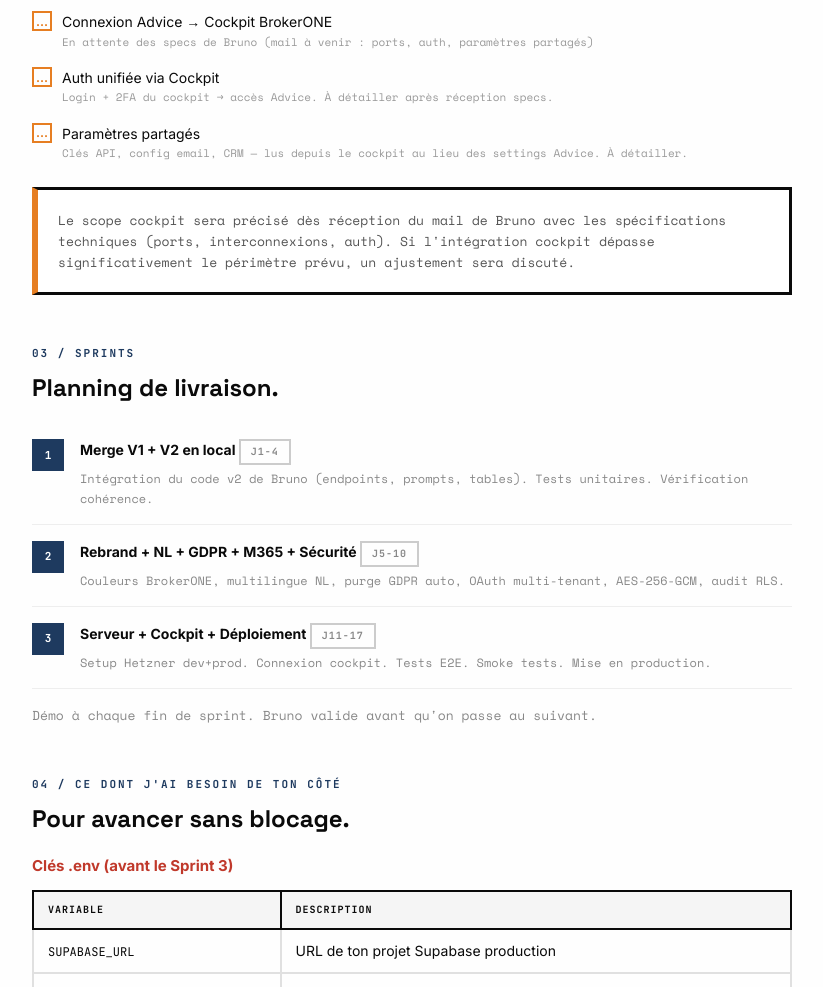
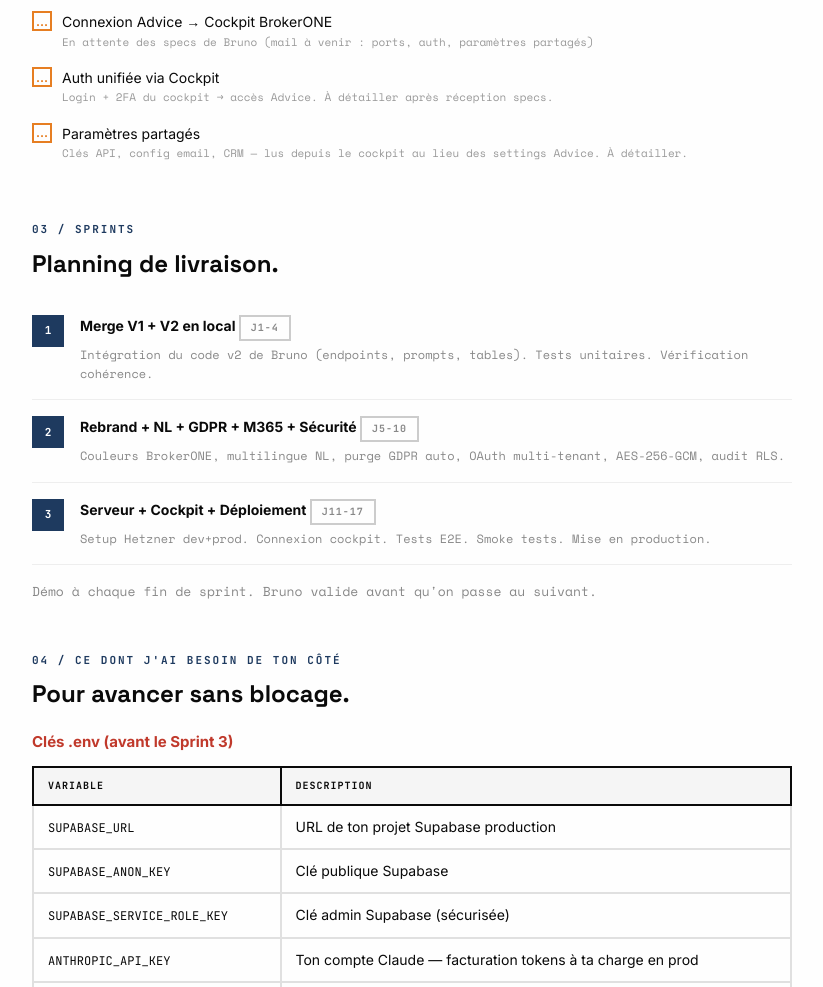
Before and after one commit to HiBrokerAdvice/brokerone-presentations, a plain HTML site: page advice-complete.html in a window 1280 px wide. Shown: the part 1843-2830 px from the top of the page, without its empty margins (228-1051 px from the left). Drawn offline with nearby package versions, Linux system fonts and the light colour scheme.

Commit message:
Advice: retire mention ajustement cockpit

```diff
--- a/advice-complete.html
+++ b/advice-complete.html
@@ -162,9 +162,6 @@
   <div class="check"><div class="check-icon pending">&#8230;</div><div><div class="check-text">Auth unifi&eacute;e via Cockpit</div><div class="check-sub">Login + 2FA du cockpit &rarr; acc&egrave;s Advice. &Agrave; d&eacute;tailler apr&egrave;s r&eacute;ception specs.</div></div></div>
   <div class="check"><div class="check-icon pending">&#8230;</div><div><div class="check-text">Param&egrave;tres partag&eacute;s</div><div class="check-sub">Cl&eacute;s API, config email, CRM &mdash; lus depuis le cockpit au lieu des settings Advice. &Agrave; d&eacute;tailler.</div></div></div>
 
-  <div class="card card-orange" style="margin-top:16px">
-    <p style="font-size:13px;color:#555;font-family:'Space Mono',monospace">Le scope cockpit sera pr&eacute;cis&eacute; d&egrave;s r&eacute;ception du mail de Bruno avec les sp&eacute;cifications techniques (ports, interconnexions, auth). Si l'int&eacute;gration cockpit d&eacute;passe significativement le p&eacute;rim&egrave;tre pr&eacute;vu, un ajustement sera discut&eacute;.</p>
-  </div>
 </div>
 
 <!-- ============================================ -->
```
